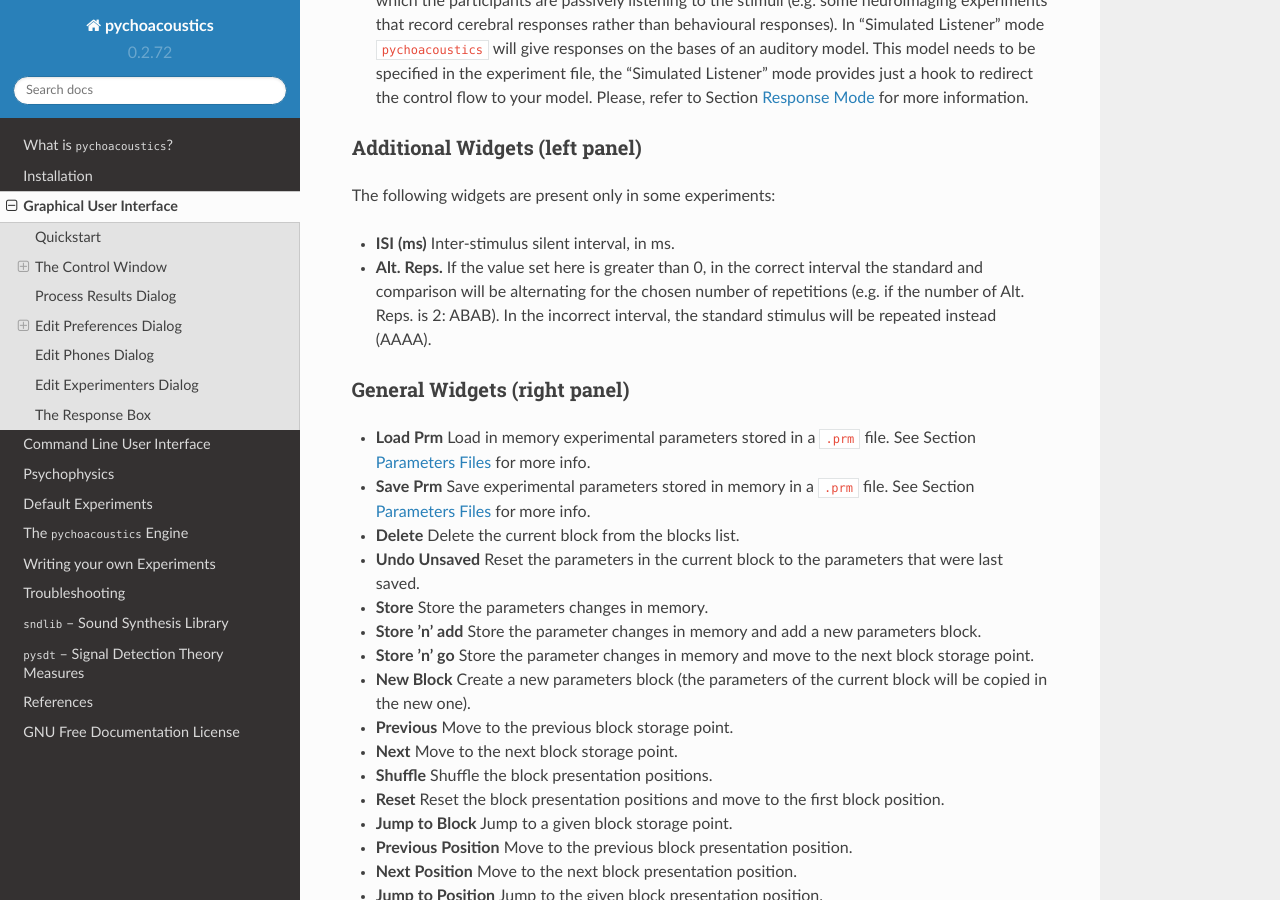
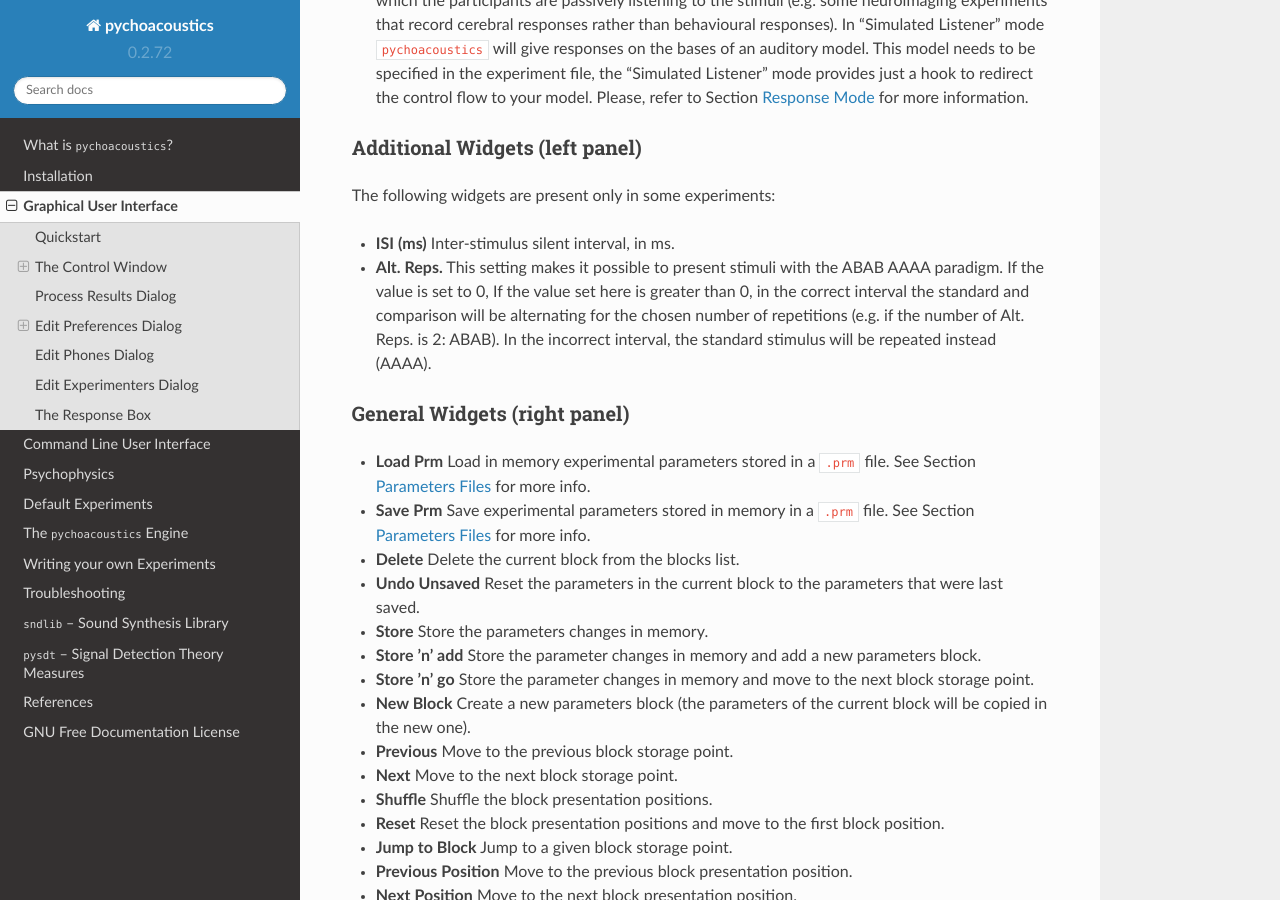
Before and after one commit to sam81/pychoacoustics, a Sphinx documentation site: the page built from pychoacoustics/doc/graphical_user_interface.rst, in a window 1280 px wide and 900 px high, scrolled down 2788 px. Built offline with Sphinx 7.4.7 and the Read the Docs theme 2.0.0, drawn with Linux system fonts in a browser that asks for light colours; the version number is read from the project's files by our own code; part of the change alters nothing that is shown.

Commit message:
try readthedocs fix3

```diff
--- a/pychoacoustics/doc/conf.py
+++ b/pychoacoustics/doc/conf.py
@@ -13,6 +13,28 @@
 # serve to show the default.
 
 import sys, os
+
+class Mock(object):
+    def __init__(self, *args, **kwargs):
+        pass
+
+    def __call__(self, *args, **kwargs):
+        return Mock()
+
+    @classmethod
+    def __getattr__(cls, name):
+        if name in ('__file__', '__path__'):
+            return '/dev/null'
+        elif name[0] == name[0].upper():
+            mockType = type(name, (), {})
+            mockType.__module__ = __name__
+            return mockType
+        else:
+            return Mock()
+
+MOCK_MODULES = ['PyQt4.QtGui', 'PyQt4']
+for mod_name in MOCK_MODULES:
+    sys.modules[mod_name] = Mock()
 
 # If extensions (or modules to document with autodoc) are in another directory,
 # add these directories to sys.path here. If the directory is relative to the
--- a/pychoacoustics/doc/graphical_user_interface.rst
+++ b/pychoacoustics/doc/graphical_user_interface.rst
@@ -197,7 +197,8 @@ The following widgets are present only in some experiments:
 
 -  **ISI (ms)** Inter-stimulus silent interval, in ms.
 
--  **Alt. Reps.** If the value set here is greater than 0,
+-  **Alt. Reps.** This setting makes it possible to present stimuli
+   with the ABAB AAAA paradigm. If the value is set to 0, If the value set here is greater than 0,
    in the correct interval the standard and comparison will be
    alternating for the chosen number of repetitions (e.g. if
    the number of Alt. Reps. is 2: ABAB). In the incorrect
```
